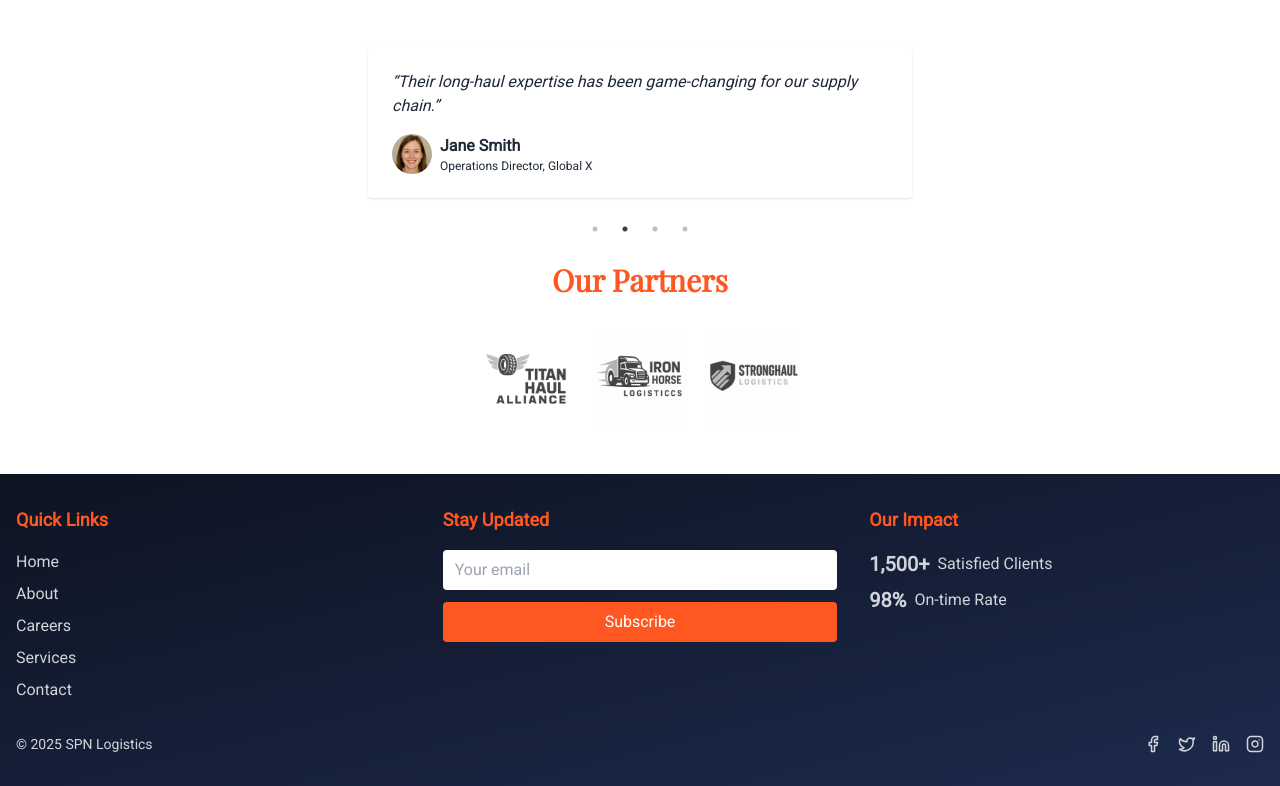
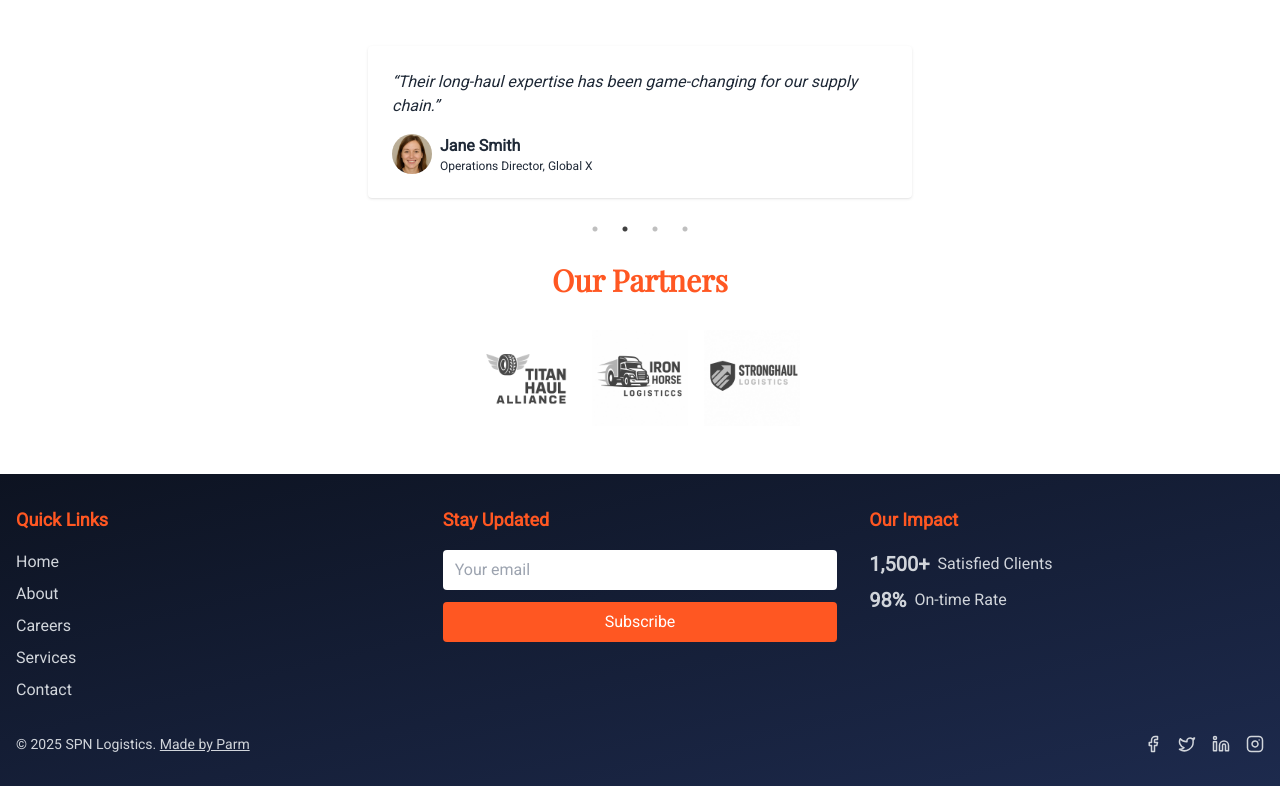
Before and after one commit to Parmjot23/SPN, a React (Vite) app: page / in a window 1280 px wide. Shown: the part 1634-2420 px from the top of the page. Built offline with nearby package versions, Linux system fonts and the light colour scheme.

Commit message:
Add Made by Parm link in footer

```diff
--- a/src/layout/Footer.tsx
+++ b/src/layout/Footer.tsx
@@ -65,7 +65,12 @@ const Footer: React.FC = () => {
         </div>
       </div>
       <div className="max-w-7xl mx-auto px-4 mt-8 flex flex-col md:flex-row justify-between items-center text-sm">
-        <p className="mb-4 md:mb-0">&copy; {new Date().getFullYear()} SPN Logistics</p>
+        <p className="mb-4 md:mb-0">
+          &copy; {new Date().getFullYear()} SPN Logistics.{' '}
+          <a href="https://www.madebyparm.com" className="underline">
+            Made by Parm
+          </a>
+        </p>
         <div className="flex gap-4">
           <a href="https://facebook.com">
             <Facebook size={18} />
```
Also changed, not shown: 1 other file (tests, documents, lock files or other folders).
